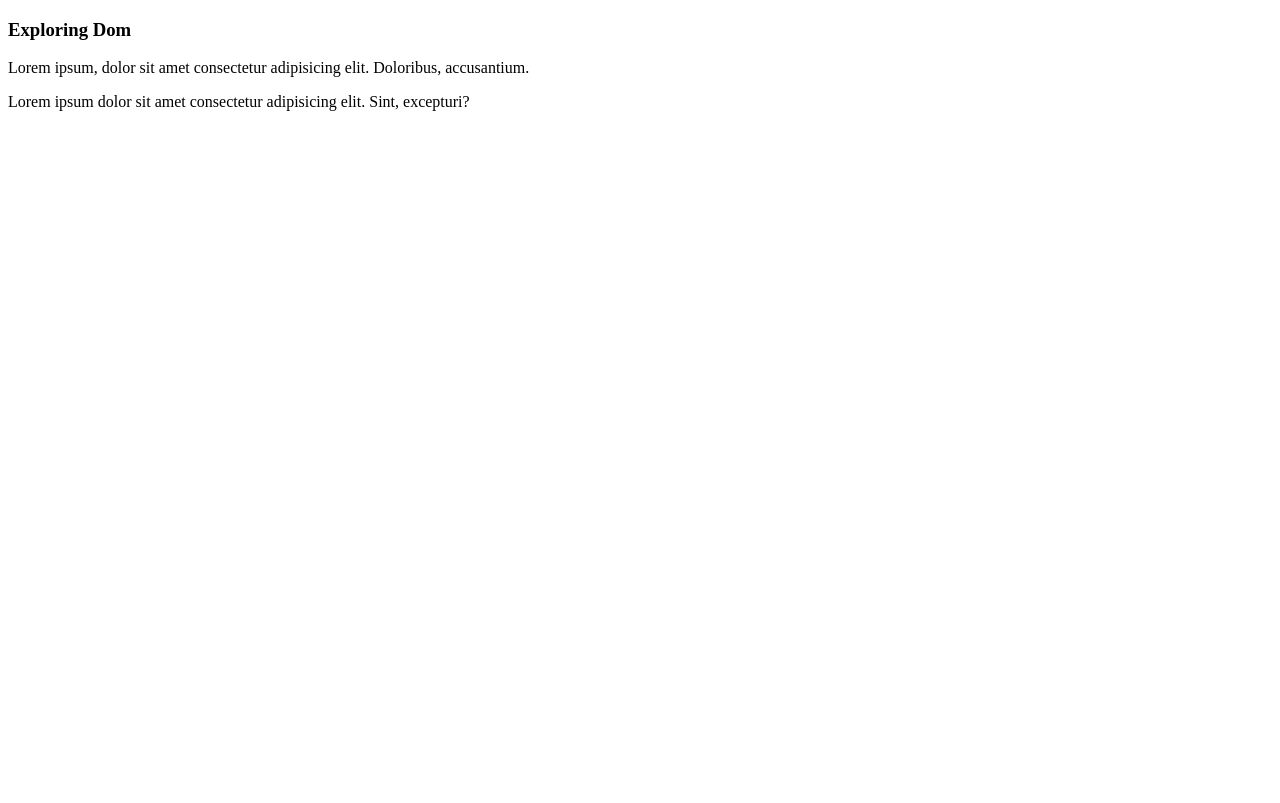
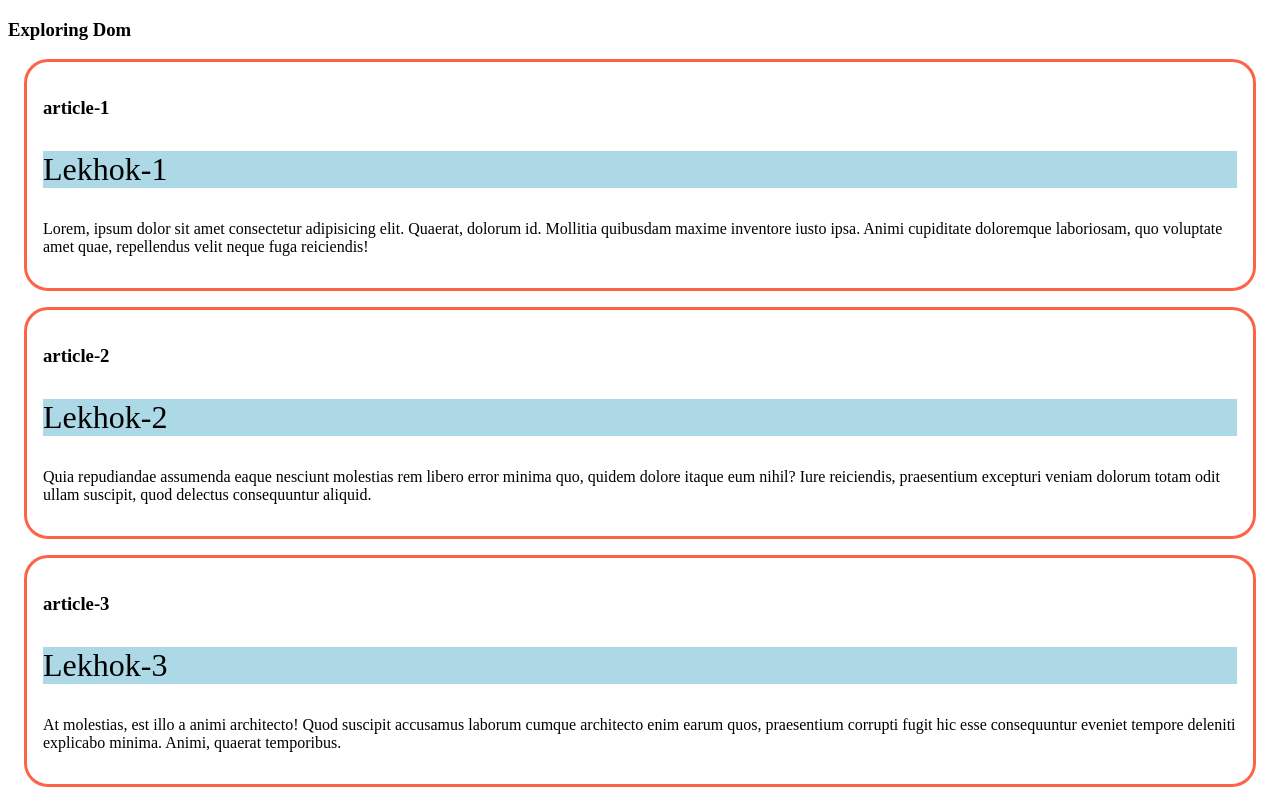
Before and after one commit to Hasib787/dom-events, a plain HTML site: page dom.html in a window 1280 px wide. Drawn offline with Linux system fonts and the light colour scheme.

Commit message:
adding some section

```diff
--- a/dom.html
+++ b/dom.html
@@ -5,17 +5,52 @@
     <meta charset="UTF-8">
     <meta name="viewport" content="width=device-width, initial-scale=1.0">
     <title>JS DOM</title>
+    <style>
+        article {
+            border: 3px solid tomato;
+            border-radius: 1.5em;
+            margin: 1em;
+            padding: 1em;
+        }
+    </style>
 </head>
 
 <body>
     <main>
         <section>
             <h3>Exploring Dom</h3>
-            <p>Lorem ipsum, dolor sit amet consectetur adipisicing elit. Doloribus, accusantium.</p>
-            <p>Lorem ipsum dolor sit amet consectetur adipisicing elit. Sint, excepturi?</p>
+            <article>
+                <h3>article-1</h3>
+                <p class="author">author-1</p>
+                <p class="description">Lorem, ipsum dolor sit amet consectetur adipisicing elit. Quaerat, dolorum id.
+                    Mollitia quibusdam maxime inventore iusto ipsa. Animi cupiditate doloremque laboriosam, quo
+                    voluptate amet quae, repellendus velit neque fuga reiciendis!</p>
+            </article>
+            <article>
+                <h3>article-2</h3>
+                <p class="author">author-2</p>
+                <p class="description">Quia repudiandae assumenda eaque nesciunt molestias rem libero error minima quo,
+                    quidem dolore itaque eum nihil? Iure reiciendis, praesentium excepturi veniam dolorum totam odit
+                    ullam suscipit, quod delectus consequuntur aliquid.</p>
+            </article>
+            <article>
+                <h3>article-3</h3>
+                <p class="author">author-3</p>
+                <p class="description">At molestias, est illo a animi architecto! Quod suscipit accusamus laborum cumque
+                    architecto enim earum quos, praesentium corrupti fugit hic esse consequuntur eveniet tempore
+                    deleniti explicabo minima. Animi, quaerat temporibus.</p>
+            </article>
         </section>
     </main>
-    <script></script>
+    <script>
+        let authors = document.getElementsByClassName('author');
+        for (i = 0; i < authors.length; i++) {
+            let element=authors[i];
+            element.style.backgroundColor='lightblue';
+            element.style.fontSize='2em';
+            element.innerHTML='Lekhok-'+(i+1);
+        }
+    </script>
 </body>
 
 </html>
```
